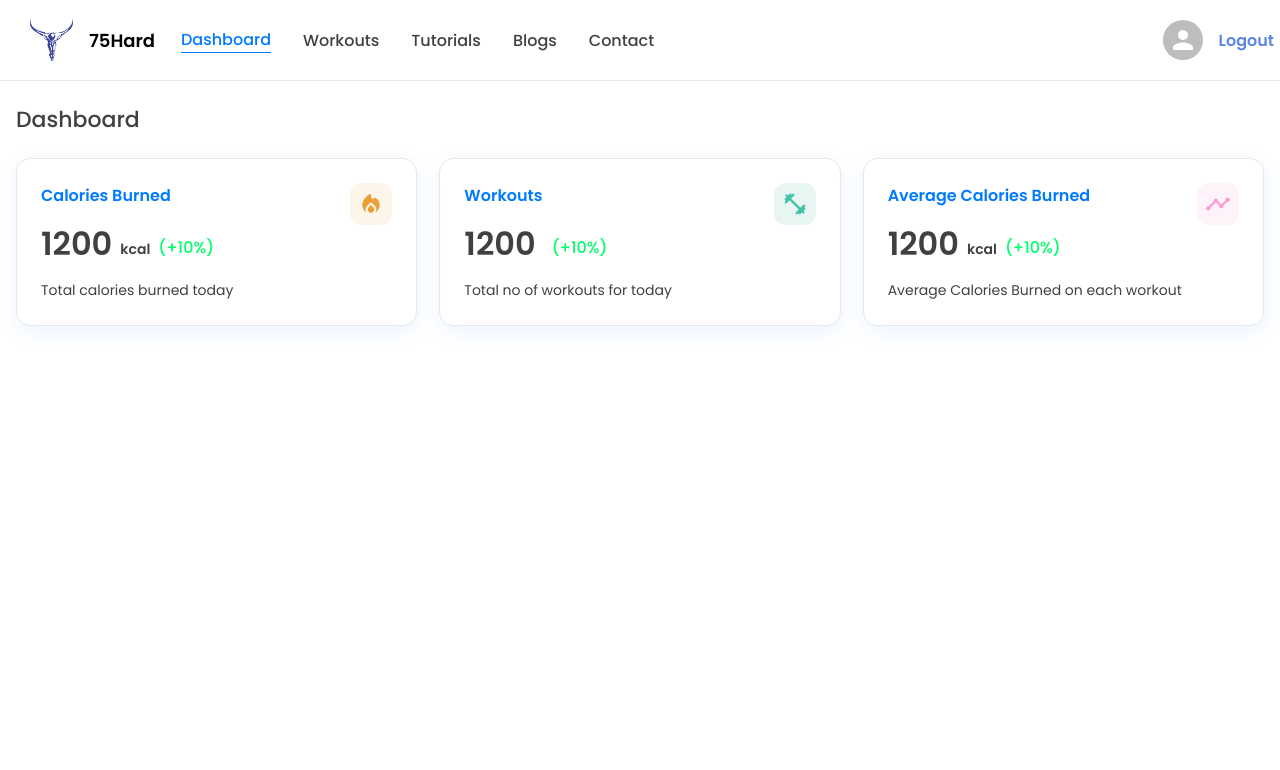
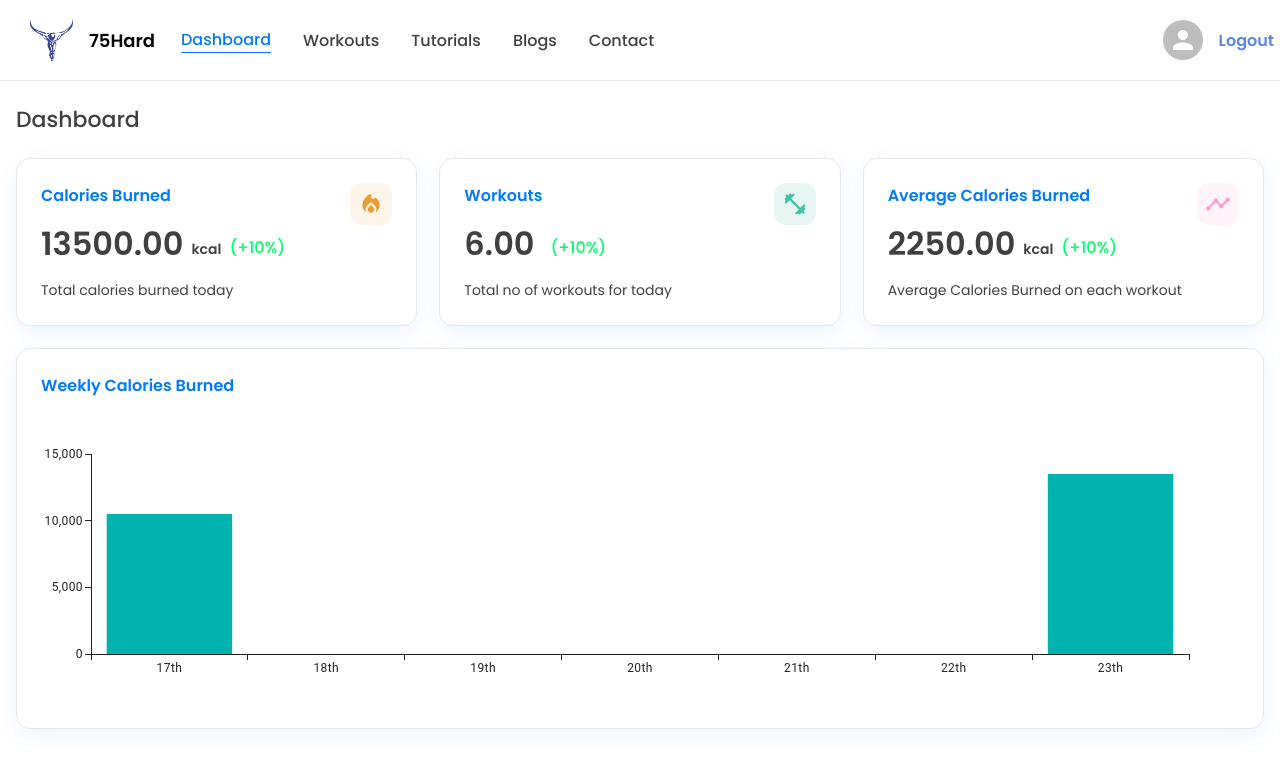
Before and after one commit to ethanwong3/mernStackWebApp, a React (Create React App) app in the folder client/: page / in a window 1280 px wide. Shown: the top 770 px of the page. Built offline with nearby package versions, Linux system fonts and the light colour scheme.

Commit message:
dummy data and implementation of another card

```diff
--- a/client/src/components/cards/CountsCard.jsx
+++ b/client/src/components/cards/CountsCard.jsx
@@ -86,14 +86,14 @@
 	`}
 `;
 
-// item is a parameter
-const CountsCard = ({ item }) => {
+// value access data defensively meaning that it returns undefined through && use
+const CountsCard = ({ item, data }) => {
   return (
     <Card>
       <Left>
         <Title>{item.name}</Title>
         <Value>
-          1200
+          {data && data[item.key].toFixed(2)}
           <Unit>{item.unit}</Unit>
           <Span positive>(+10%)</Span>
         </Value>
--- /dev/null
+++ b/client/src/components/cards/WeeklyStatCard.jsx
@@ -0,0 +1,45 @@
+import React from "react";
+import styled from "styled-components";
+import { BarChart } from "@mui/x-charts/BarChart";
+
+const Card = styled.div`
+  flex: 1;
+  min-width: 280px;
+  padding: 24px;
+  border: 1px solid ${({ theme }) => theme.text_primary + 20};
+  border-radius: 14px;
+  box-shadow: 1px 6px 20px 0px ${({ theme }) => theme.primary + 15};
+  display: flex;
+  flex-direction: column;
+  gap: 6px;
+  @media (max-width: 600px) {
+    padding: 16px;
+  }
+`;
+const Title = styled.div`
+  font-weight: 600;
+  font-size: 16px;
+  color: ${({ theme }) => theme.primary};
+  @media (max-width: 600px) {
+    font-size: 14px;
+  }
+`;
+
+const WeeklyStatCard = ({ data }) => {
+  return (
+    <Card>
+      <Title>Weekly Calories Burned</Title>
+      {data?.totalWeeksCaloriesBurnt && (
+        <BarChart
+          xAxis={[
+            { scaleType: "band", data: data?.totalWeeksCaloriesBurnt?.weeks },
+          ]}
+          series={[{ data: data?.totalWeeksCaloriesBurnt?.caloriesBurned }]}
+          height={300}
+        />
+      )}
+    </Card>
+  );
+};
+
+export default WeeklyStatCard;
--- a/client/src/pages/Dashboard.jsx
+++ b/client/src/pages/Dashboard.jsx
@@ -2,6 +2,7 @@
 import styled from "styled-components";
 import { counts } from "../utils/data";
 import CountsCard from "../components/cards/CountsCard";
+import WeeklyStatCard from "../components/cards/WeeklyStatCard";
 
 const Container = styled.div`
   flex: 1;
@@ -44,14 +45,51 @@
 
 // counts => basic card designs
 const Dashboard = () => {
+  const data = {
+    totalCaloriesBurnt: 13500,
+    totalWorkouts: 6,
+    avgCaloriesBurntPerWorkout: 2250,
+    totalWeeksCaloriesBurnt: {
+      weeks: ["17th", "18th", "19th", "20th", "21th", "22th", "23th"],
+      caloriesBurned: [10500, 0, 0, 0, 0, 0, 13500],
+    },
+    caloriesBurned: [10500, 0, 0, 0, 13500],
+    pieChartData: [
+      {
+        id: 0,
+        value: 6000,
+        label: "Legs",
+      },
+      {
+        id: 1,
+        value: 1500,
+        label: "Back",
+      },
+      {
+        id: 2,
+        value: 3750,
+        label: "Shoulder",
+      },
+      {
+        id: 3,
+        value: 2250,
+        label: "ABS",
+      },
+    ],
+  };
+
   return (
     <Container>
       <Wrapper>
         <Title>Dashboard</Title>
         <FlexWrap>
           {counts.map((item) => (
-            <CountsCard item={item} />
+            <CountsCard item={item} data={data} />
           ))}
+        </FlexWrap>
+
+        <FlexWrap>
+          <WeeklyStatCard data={data} />
         </FlexWrap>
       </Wrapper>
     </Container>
```
